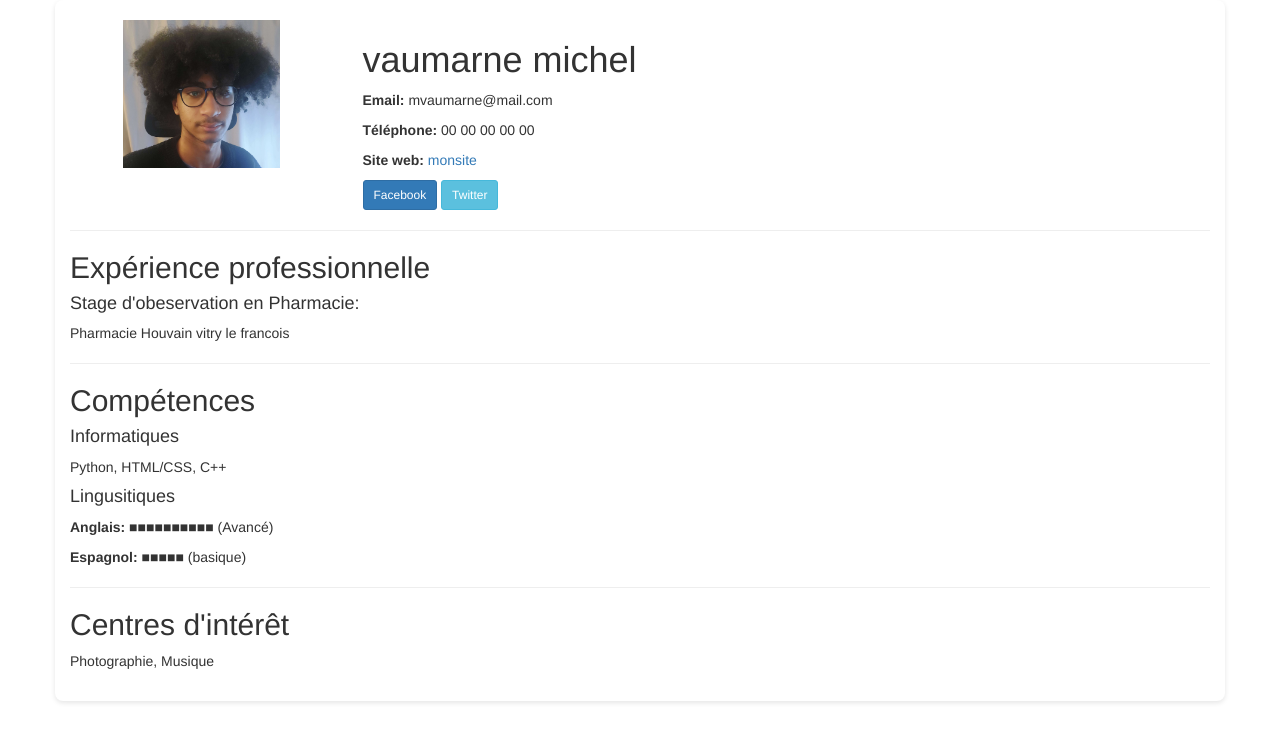
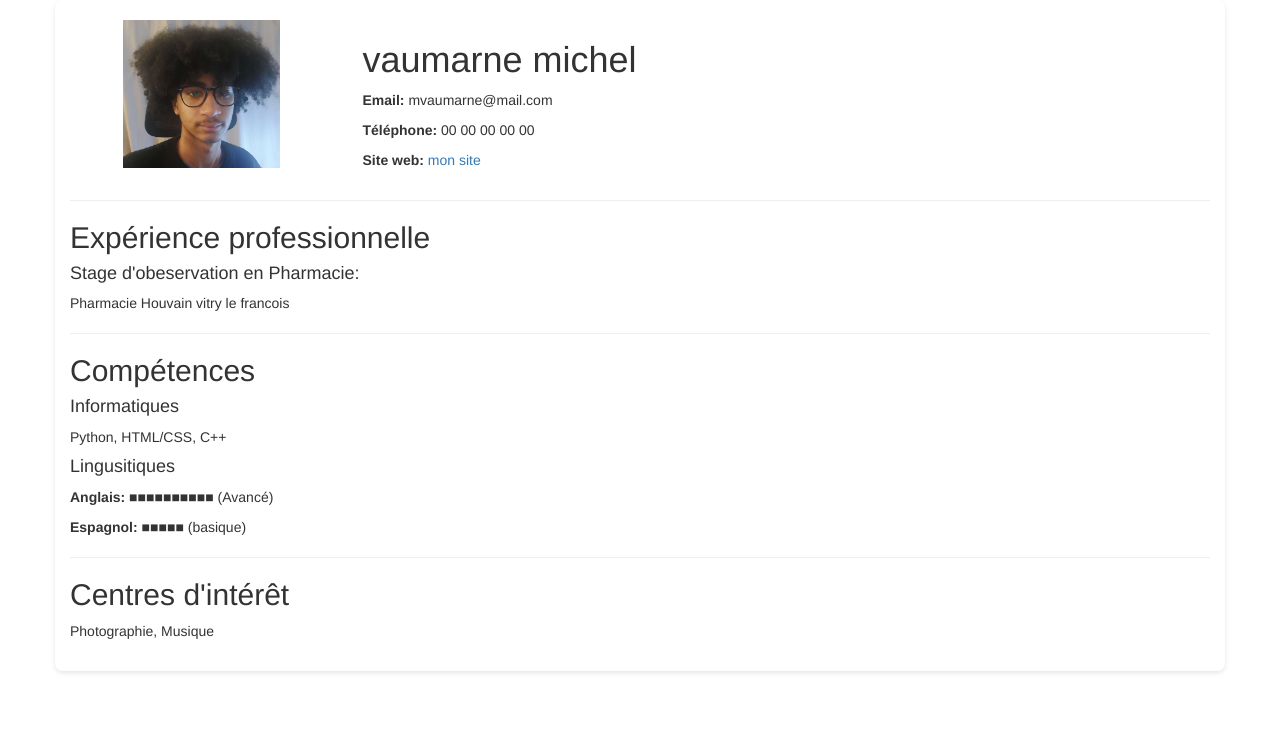
Before and after one commit to BTSCIELVITRY/c-michel, a plain HTML site: page CV.html in a window 1280 px wide. Drawn offline with nearby package versions, Linux system fonts and the light colour scheme.

Commit message:
finale
aaaaaaaaaaaaaaaaaaaaaa

```diff
--- a/CV.html
+++ b/CV.html
@@ -20,14 +20,10 @@
                 <ul class="list-unstyled">
                     <li><strong>Email:</strong> mvaumarne@mail.com</li>
                     <li><strong>Téléphone:</strong> 00 00 00 00 00</li>
-                    <li><strong>Site web:</strong> <a href="index.html">monsite</a></li>
+                    <li><strong>Site web:</strong> <a href="index.html">mon site</a></li>
 
                 </ul>
-                <div class="d-flex gap-2">
-                    <a href="" class="btn btn-primary btn-sm">Facebook</a>
-                    <a href="" class="btn btn-info btn-sm">Twitter</a>
 
-                </div>
             </div>
         </div>
 
--- a/site_web.css
+++ b/site_web.css
@@ -15,7 +15,7 @@ body {
 
     color: rgb(255, 255, 255);
 
-    font-size: 80px;
+    font-size: 75px;
 }
 
 h1 {
@@ -179,7 +179,7 @@ a {
 }
 
 #retour {
-    font: 90px;
+    font: 50px;
     position: absolute;
 }
 
@@ -307,27 +307,34 @@ circle {
     animation: dash4 1.5s ease-in-out infinite;
 }
 
+/* Animation pour faire tourner un élément sur lui-même à 360 degrés */
 @keyframes rotate4 {
     100% {
+        /* Rotation complète de l'élément */
         transform: rotate(360deg);
     }
 }
 
+/* Animation pour créer un effet de mouvement sur un tracé SVG */
 @keyframes dash4 {
     0% {
+        /* Définir le motif initial du tracé  */
         stroke-dasharray: 1, 200;
         stroke-dashoffset: 0;
     }
 
     50% {
+
         stroke-dasharray: 90, 200;
         stroke-dashoffset: -35px;
     }
 
     100% {
+        /* Décale davantage le tracé pour donner un effet */
         stroke-dashoffset: -125px;
     }
 }
+
 
 #textemarche {
     font-size: 30px;
--- a/style_CV.css
+++ b/style_CV.css
@@ -1,11 +1,14 @@
 <style>
+
 body {
     font-family: Arial, sans-serif;
     background-color: #f9f9f9;
     color: #333;
 }
 
-    h1, h2, h4 {
+h1,
+h2,
+h4 {
     color: #0056b3;
 }
 
@@ -36,4 +39,5 @@
     border-radius: 8px;
     box-shadow: 0 2px 5px rgba(0, 0, 0, 0.1);
 }
+
 </style>
```
Also changed, not shown: index.html (+1 -0 lines). Lines whose indentation alone changed are shown as unchanged.
